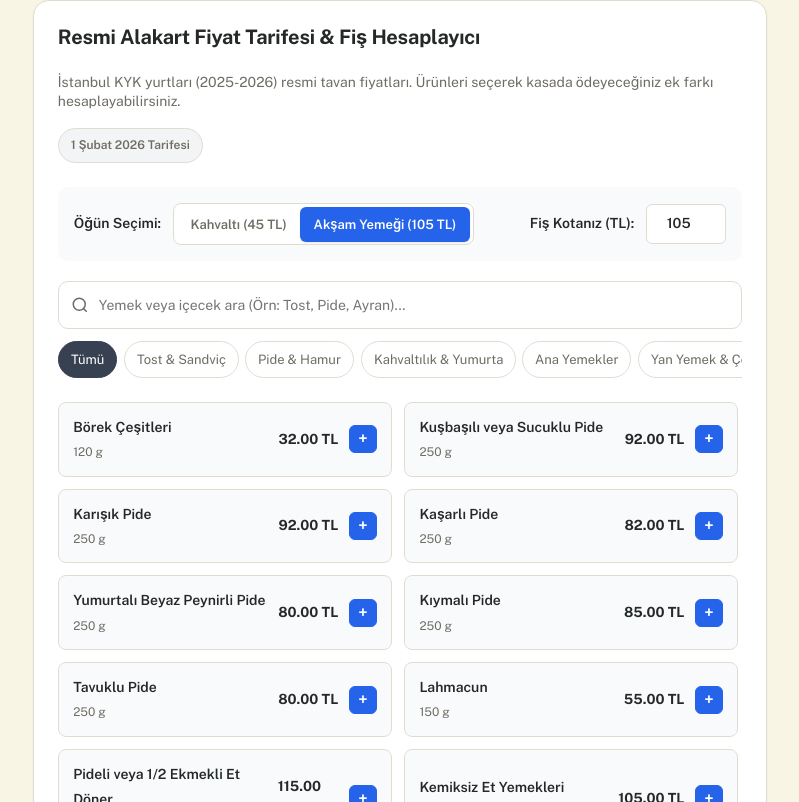
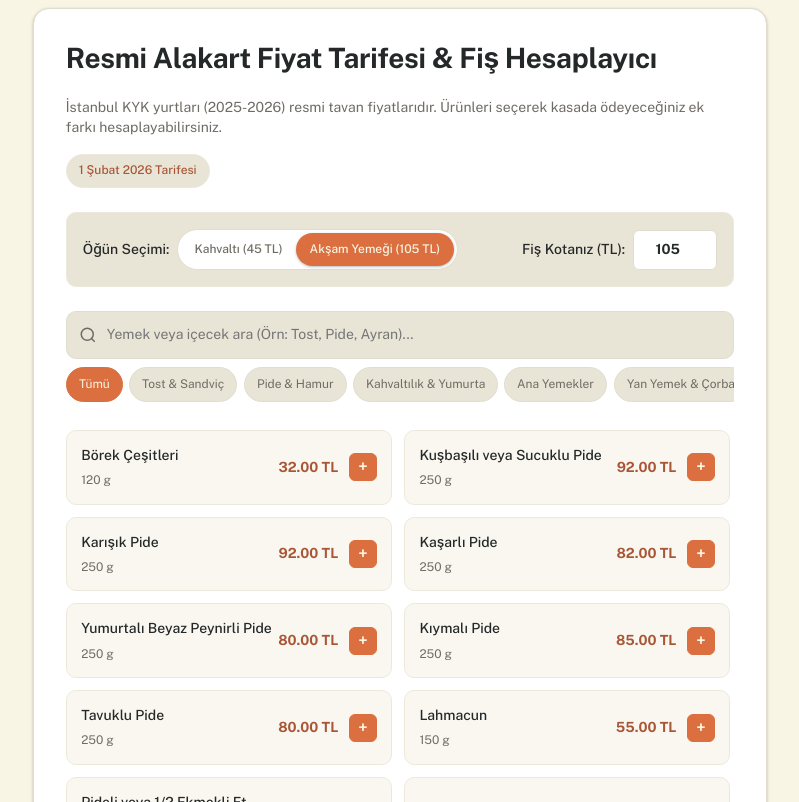
Before and after one commit to koder-cog/kepce, a SvelteKit app in the folder webapp/: page /kyk-beslenme-yardimi in a window 1280 px wide. Shown: the part 1638-2440 px from the top of the page, without its empty margins (240-1039 px from the left). Built offline with nearby package versions, Linux system fonts and the light colour scheme; a web font is replaced by a local one.

Commit message:
style(pricing): harmonize pricing calculator with Kepce design tokens and dark mode palette

```diff
--- a/webapp/src/components/features/pricing/PricingCalculator.svelte
+++ b/webapp/src/components/features/pricing/PricingCalculator.svelte
@@ -44,7 +44,6 @@
       }
       // Meal type relevance (breakfast vs dinner vs all)
       if (item.mealType !== "all" && item.mealType !== selectedMeal) {
-        // If user is searching specifically, allow finding across meals, but otherwise prioritize selected meal
         if (!q) return false;
       }
       // Search query check
@@ -85,7 +84,7 @@
         Resmi Alakart Fiyat Tarifesi & Fiş Hesaplayıcı
       </h2>
       <p class="pricing-calc__subtitle">
-        {pricingData.cityName} KYK yurtları ({pricingData.period}) resmi tavan fiyatları. Ürünleri seçerek kasada ödeyeceğiniz ek farkı hesaplayabilirsiniz.
+        {pricingData.cityName} KYK yurtları ({pricingData.period}) resmi tavan fiyatlarıdır. Ürünleri seçerek kasada ödeyeceğiniz ek farkı hesaplayabilirsiniz.
       </p>
     </div>
     <div class="pricing-calc__badge">
@@ -195,7 +194,7 @@
               {#if qty > 0}
                 <button
                   type="button"
-                  class="pricing-calc__btn-count"
+                  class="pricing-calc__btn-count is-sub"
                   onclick={() => removeItem(item.id)}
                   aria-label="Bir azalt"
                 >
@@ -272,150 +271,127 @@
 
 <style>
   .pricing-calc {
-    margin-top: 2.5rem;
-    padding: 1.5rem;
-    background: var(--color-bg-surface, #ffffff);
-    border: 1px solid var(--color-border, #e5e7eb);
-    border-radius: var(--radius-lg, 12px);
-    box-shadow: 0 1px 3px rgba(0, 0, 0, 0.05);
-  }
-
-  :global(.dark) .pricing-calc {
-    background: var(--color-bg-surface, #1e1e20);
-    border-color: var(--color-border, #2e2e32);
+    margin-top: var(--space-2xl, 2.5rem);
+    padding: var(--space-xl, 1.5rem);
+    background: var(--color-card);
+    border: 1px solid var(--color-border);
+    border-radius: var(--radius-card, 16px);
+    box-shadow: var(--shadow-sm, 0 1px 3px rgba(0, 0, 0, 0.05));
+    color: var(--color-text);
   }
 
   .pricing-calc__header {
     display: flex;
     justify-content: space-between;
     align-items: flex-start;
-    gap: 1rem;
-    margin-bottom: 1.5rem;
+    gap: var(--space-md, 1rem);
+    margin-bottom: var(--space-lg, 1.25rem);
     flex-wrap: wrap;
   }
 
   .pricing-calc__title {
-    font-size: 1.25rem;
-    font-weight: 700;
-    margin: 0 0 0.35rem 0;
-    color: var(--color-text-primary, #111827);
-  }
-
-  :global(.dark) .pricing-calc__title {
-    color: var(--color-text-primary, #f3f4f6);
+    font-family: var(--font-body);
+    font-size: var(--text-h3, 1.25rem);
+    font-weight: var(--font-weight-bold, 700);
+    margin: 0 0 0.35rem 0 !important;
+    color: var(--color-text-primary);
   }
 
   .pricing-calc__subtitle {
-    font-size: 0.875rem;
-    color: var(--color-text-secondary, #6b7280);
-    margin: 0;
-    line-height: 1.4;
+    font-size: var(--text-sm, 0.875rem);
+    color: var(--color-text-secondary);
+    margin: 0 !important;
+    line-height: var(--leading-normal, 1.4);
   }
 
   .pricing-calc__badge {
-    background: var(--color-bg-secondary, #f3f4f6);
-    border: 1px solid var(--color-border, #e5e7eb);
+    background: var(--color-surface-sunken);
+    border: 1px solid var(--color-border-light);
     padding: 0.35rem 0.75rem;
-    border-radius: 9999px;
-    font-size: 0.75rem;
-    font-weight: 600;
-    color: var(--color-text-secondary, #4b5563);
+    border-radius: var(--radius-full, 9999px);
+    font-size: var(--text-xs, 0.75rem);
+    font-weight: var(--font-weight-medium, 600);
+    color: var(--color-accent-text);
     white-space: nowrap;
-  }
-
-  :global(.dark) .pricing-calc__badge {
-    background: var(--color-bg-secondary, #28282c);
-    border-color: var(--color-border, #3a3a40);
-    color: #9ca3af;
   }
 
   .pricing-calc__controls-box {
     display: flex;
     justify-content: space-between;
     align-items: center;
-    gap: 1rem;
-    background: var(--color-bg-secondary, #f9fafb);
-    padding: 1rem;
-    border-radius: var(--radius-md, 8px);
-    margin-bottom: 1.25rem;
+    gap: var(--space-md, 1rem);
+    background: var(--color-surface-sunken);
+    padding: var(--space-md, 1rem);
+    border-radius: var(--radius-md, 10px);
+    border: 1px solid var(--color-border-light);
+    margin-bottom: var(--space-lg, 1.25rem);
     flex-wrap: wrap;
-  }
-
-  :global(.dark) .pricing-calc__controls-box {
-    background: var(--color-bg-secondary, #18181a);
   }
 
   .pricing-calc__meal-toggle,
   .pricing-calc__allowance-input {
     display: flex;
     align-items: center;
-    gap: 0.75rem;
+    gap: var(--space-sm, 0.75rem);
   }
 
   .pricing-calc__control-label {
-    font-size: 0.875rem;
-    font-weight: 600;
-    color: var(--color-text-primary, #374151);
-  }
-
-  :global(.dark) .pricing-calc__control-label {
-    color: var(--color-text-primary, #d1d5db);
+    font-size: var(--text-sm, 0.875rem);
+    font-weight: var(--font-weight-medium, 600);
+    color: var(--color-text-primary);
   }
 
   .pricing-calc__pill-group {
     display: flex;
-    background: var(--color-bg-surface, #ffffff);
+    background: var(--color-card);
     padding: 3px;
-    border-radius: 8px;
-    border: 1px solid var(--color-border, #d1d5db);
-  }
-
-  :global(.dark) .pricing-calc__pill-group {
-    background: #242428;
-    border-color: #38383e;
+    border-radius: var(--radius-full, 9999px);
+    border: 1px solid var(--color-border);
   }
 
   .pricing-calc__pill-btn {
     padding: 0.35rem 0.85rem;
-    border-radius: 6px;
+    border-radius: var(--radius-full, 9999px);
     border: none;
     background: transparent;
-    font-size: 0.8125rem;
-    font-weight: 600;
-    color: var(--color-text-secondary, #6b7280);
+    font-family: var(--font-body);
+    font-size: var(--text-xs, 0.8125rem);
+    font-weight: var(--font-weight-medium, 600);
+    color: var(--color-text-secondary);
     cursor: pointer;
-    transition: all 0.15s ease;
+    transition: all var(--dur-fast, 0.15s) ease;
   }
 
   .pricing-calc__pill-btn.is-active {
-    background: var(--color-primary, #2563eb);
-    color: #ffffff;
-    box-shadow: 0 1px 2px rgba(0, 0, 0, 0.1);
+    background: var(--color-accent-primary);
+    color: var(--color-text-on-dark, #ffffff);
+    box-shadow: var(--shadow-sm, 0 1px 2px rgba(0, 0, 0, 0.15));
   }
 
   .pricing-calc__input {
-    width: 80px;
+    width: 84px;
     padding: 0.4rem 0.6rem;
-    border: 1px solid var(--color-border, #d1d5db);
-    border-radius: 6px;
-    font-size: 0.875rem;
-    font-weight: 600;
+    border: 1px solid var(--color-border);
+    border-radius: var(--radius-sm, 6px);
+    font-family: var(--font-body);
+    font-size: var(--text-sm, 0.875rem);
+    font-weight: var(--font-weight-bold, 700);
     text-align: center;
-    background: var(--color-bg-surface, #ffffff);
-    color: var(--color-text-primary, #111827);
+    background: var(--color-card);
+    color: var(--color-text-primary);
+    outline: none;
+    transition: border-color var(--dur-fast, 0.15s) ease;
   }
 
-  :global(.dark) .pricing-calc__input {
-    background: #242428;
-    border-color: #38383e;
-    color: #f3f4f6;
+  .pricing-calc__input:focus {
+    border-color: var(--color-accent-primary);
   }
 
   .pricing-calc__filter-bar {
     display: flex;
     flex-direction: column;
-    gap: 0.75rem;
-    margin-bottom: 1.25rem;
+    gap: var(--space-sm, 0.75rem);
+    margin-bottom: var(--space-lg, 1.25rem);
   }
 
   .pricing-calc__search {
@@ -427,30 +403,25 @@
   .pricing-calc__search-icon {
     position: absolute;
     left: 0.85rem;
-    color: var(--color-text-secondary, #9ca3af);
+    color: var(--color-text-secondary);
     pointer-events: none;
   }
 
   .pricing-calc__search-input {
     width: 100%;
     padding: 0.65rem 2.2rem 0.65rem 2.5rem;
-    border: 1px solid var(--color-border, #d1d5db);
-    border-radius: var(--radius-md, 8px);
-    font-size: 0.875rem;
-    background: var(--color-bg-surface, #ffffff);
-    color: var(--color-text-primary, #111827);
+    border: 1px solid var(--color-border);
+    border-radius: var(--radius-md, 10px);
+    font-family: var(--font-body);
+    font-size: var(--text-sm, 0.875rem);
+    background: var(--color-surface-sunken);
+    color: var(--color-text-primary);
     outline: none;
-    transition: border-color 0.15s ease;
+    transition: border-color var(--dur-fast, 0.15s) ease;
   }
 
   .pricing-calc__search-input:focus {
-    border-color: var(--color-primary, #2563eb);
-  }
-
-  :global(.dark) .pricing-calc__search-input {
-    background: #18181a;
-    border-color: #2e2e32;
-    color: #f3f4f6;
+    border-color: var(--color-accent-primary);
   }
 
   .pricing-calc__search-clear {
@@ -458,7 +429,7 @@
     right: 0.75rem;
     background: none;
     border: none;
-    color: #9ca3af;
+    color: var(--color-text-secondary);
     cursor: pointer;
     font-size: 0.875rem;
     padding: 0.2rem;
@@ -474,37 +445,26 @@
 
   .pricing-calc__category-btn {
     padding: 0.35rem 0.75rem;
-    border: 1px solid var(--color-border, #e5e7eb);
-    border-radius: 9999px;
-    background: var(--color-bg-surface, #ffffff);
-    font-size: 0.8125rem;
-    color: var(--color-text-secondary, #4b5563);
+    border: 1px solid var(--color-border);
+    border-radius: var(--radius-full, 9999px);
+    background: var(--color-surface-sunken);
+    font-family: var(--font-body);
+    font-size: var(--text-xs, 0.8125rem);
+    color: var(--color-text-secondary);
     cursor: pointer;
     white-space: nowrap;
-    transition: all 0.15s ease;
+    transition: all var(--dur-fast, 0.15s) ease;
   }
 
   .pricing-calc__category-btn:hover {
-    border-color: #d1d5db;
-    background: #f9fafb;
+    border-color: var(--color-border-strong);
+    color: var(--color-text-primary);
   }
 
   .pricing-calc__category-btn.is-active {
-    background: #374151;
-    color: #ffffff;
-    border-color: #374151;
-  }
-
-  :global(.dark) .pricing-calc__category-btn {
-    background: #1e1e20;
-    border-color: #2e2e32;
-    color: #9ca3af;
-  }
-
-  :global(.dark) .pricing-calc__category-btn.is-active {
-    background: #4b5563;
-    color: #ffffff;
-    border-color: #4b5563;
+    background: var(--color-accent-primary);
+    color: var(--color-text-on-dark, #ffffff);
+    border-color: var(--color-accent-primary);
   }
 
   .pricing-calc__grid {
@@ -514,7 +474,7 @@
     max-height: 480px;
     overflow-y: auto;
     padding-right: 4px;
-    margin-bottom: 1.5rem;
+    margin-bottom: var(--space-lg, 1.25rem);
   }
 
   .pricing-calc__item {
@@ -522,40 +482,26 @@
     justify-content: space-between;
     align-items: center;
     padding: 0.75rem 0.9rem;
-    background: var(--color-bg-secondary, #f9fafb);
-    border: 1px solid var(--color-border, #e5e7eb);
-    border-radius: 8px;
-    transition: border-color 0.15s ease;
+    background: var(--color-surface-variant);
+    border: 1px solid var(--color-border-light);
+    border-radius: var(--radius-md, 10px);
+    transition: border-color var(--dur-fast, 0.15s) ease, background var(--dur-fast, 0.15s) ease;
   }
 
   .pricing-calc__item.is-selected {
-    border-color: var(--color-primary, #2563eb);
-    background: #eff6ff;
-  }
-
-  :global(.dark) .pricing-calc__item {
-    background: #18181a;
-    border-color: #28282c;
-  }
-
-  :global(.dark) .pricing-calc__item.is-selected {
-    background: #1e293b;
-    border-color: #3b82f6;
+    border-color: var(--color-accent-primary);
+    background: var(--color-accent-subtle);
   }
 
   .pricing-calc__item-name {
-    font-size: 0.875rem;
-    font-weight: 600;
-    color: var(--color-text-primary, #1f2937);
-  }
-
-  :global(.dark) .pricing-calc__item-name {
-    color: var(--color-text-primary, #e5e7eb);
+    font-size: var(--text-sm, 0.875rem);
+    font-weight: var(--font-weight-medium, 600);
+    color: var(--color-text-primary);
   }
 
   .pricing-calc__item-portion {
-    font-size: 0.75rem;
-    color: var(--color-text-secondary, #6b7280);
+    font-size: var(--text-xs, 0.75rem);
+    color: var(--color-text-secondary);
     margin-top: 2px;
   }
 
@@ -566,13 +512,9 @@
   }
 
   .pricing-calc__item-price {
-    font-size: 0.875rem;
-    font-weight: 700;
-    color: var(--color-text-primary, #111827);
-  }
-
-  :global(.dark) .pricing-calc__item-price {
-    color: #f9fafb;
+    font-size: var(--text-sm, 0.875rem);
+    font-weight: var(--font-weight-bold, 700);
+    color: var(--color-accent-text);
   }
 
   .pricing-calc__counter {
@@ -584,93 +526,87 @@
   .pricing-calc__btn-count {
     width: 28px;
     height: 28px;
-    border-radius: 6px;
-    border: 1px solid var(--color-border, #d1d5db);
-    background: var(--color-bg-surface, #ffffff);
-    color: var(--color-text-primary, #374151);
+    border-radius: var(--radius-sm, 6px);
+    border: 1px solid var(--color-border);
+    background: var(--color-card);
+    color: var(--color-text-primary);
     font-size: 1rem;
     font-weight: 700;
     display: flex;
     align-items: center;
     justify-content: center;
     cursor: pointer;
-    transition: all 0.15s ease;
+    transition: all var(--dur-fast, 0.15s) ease;
   }
 
   .pricing-calc__btn-count.is-add {
-    background: var(--color-primary, #2563eb);
-    color: #ffffff;
-    border-color: var(--color-primary, #2563eb);
+    background: var(--color-accent-primary);
+    color: var(--color-text-on-dark, #ffffff);
+    border-color: var(--color-accent-primary);
   }
 
-  :global(.dark) .pricing-calc__btn-count {
-    background: #28282c;
-    border-color: #38383e;
-    color: #d1d5db;
+  .pricing-calc__btn-count.is-add:hover {
+    background: var(--color-accent-primary-hover);
   }
 
-  :global(.dark) .pricing-calc__btn-count.is-add {
-    background: #2563eb;
-    color: #ffffff;
-    border-color: #2563eb;
+  .pricing-calc__btn-count.is-sub:hover {
+    border-color: var(--color-border-strong);
+    color: var(--color-error);
   }
 
   .pricing-calc__count-badge {
-    font-size: 0.8125rem;
-    font-weight: 700;
+    font-size: var(--text-xs, 0.8125rem);
+    font-weight: var(--font-weight-bold, 700);
     min-width: 16px;
     text-align: center;
+    color: var(--color-accent-text);
   }
 
   .pricing-calc__empty {
     grid-column: 1 / -1;
-    padding: 2rem;
+    padding: var(--space-2xl, 2rem);
     text-align: center;
-    color: var(--color-text-secondary, #6b7280);
-    font-size: 0.875rem;
+    color: var(--color-text-secondary);
+    font-size: var(--text-sm, 0.875rem);
   }
 
   /* Summary Drawer / Box */
   .pricing-calc__summary {
-    background: var(--color-bg-surface, #ffffff);
-    border: 2px solid var(--color-border, #d1d5db);
-    border-radius: var(--radius-lg, 12px);
-    padding: 1.25rem;
-    box-shadow: 0 4px 6px -1px rgba(0, 0, 0, 0.05);
-  }
-
-  :global(.dark) .pricing-calc__summary {
-    background: #18181a;
-    border-color: #3a3a40;
+    background: var(--color-surface-elevated);
+    border: 2px solid var(--color-border);
+    border-radius: var(--radius-card, 14px);
+    padding: var(--space-lg, 1.25rem);
+    box-shadow: var(--shadow-md, 0 4px 6px -1px rgba(0, 0, 0, 0.1));
   }
 
   .pricing-calc__summary-header {
-    margin-bottom: 1rem;
-    border-bottom: 1px dashed var(--color-border, #e5e7eb);
-    padding-bottom: 0.75rem;
-  }
-
-  :global(.dark) .pricing-calc__summary-header {
-    border-color: #2e2e32;
+    margin-bottom: var(--space-md, 1rem);
+    border-bottom: 1px dashed var(--color-border);
+    padding-bottom: var(--space-sm, 0.75rem);
   }
 
   .pricing-calc__summary-title {
     display: flex;
     justify-content: space-between;
     align-items: center;
-    font-size: 0.9375rem;
-    font-weight: 700;
-    margin-bottom: 0.65rem;
+    font-size: var(--text-sm, 0.9375rem);
+    font-weight: var(--font-weight-bold, 700);
+    color: var(--color-text-primary);
+    margin-bottom: var(--space-sm, 0.65rem);
   }
 
   .pricing-calc__btn-clear {
     background: none;
     border: none;
-    color: #ef4444;
-    font-size: 0.8125rem;
-    font-weight: 600;
+    color: var(--color-error, #d2564a);
+    font-size: var(--text-xs, 0.8125rem);
+    font-weight: var(--font-weight-medium, 600);
     cursor: pointer;
     padding: 0;
+  }
+
+  .pricing-calc__btn-clear:hover {
+    text-decoration: underline;
   }
 
   .pricing-calc__summary-chips {
@@ -683,26 +619,22 @@
     display: inline-flex;
     align-items: center;
     gap: 0.35rem;
-    background: var(--color-bg-secondary, #f3f4f6);
+    background: var(--color-surface-sunken);
+    border: 1px solid var(--color-border-light);
     padding: 0.25rem 0.6rem;
-    border-radius: 6px;
-    font-size: 0.8125rem;
-    color: var(--color-text-primary, #374151);
-  }
-
-  :global(.dark) .pricing-calc__summary-chip {
-    background: #242428;
-    color: #e5e7eb;
+    border-radius: var(--radius-sm, 6px);
+    font-size: var(--text-xs, 0.8125rem);
+    color: var(--color-text-primary);
   }
 
   .chip-qty {
-    color: var(--color-primary, #2563eb);
+    color: var(--color-accent-text);
   }
 
   .chip-remove {
     background: none;
     border: none;
-    color: #9ca3af;
+    color: var(--color-text-secondary);
     cursor: pointer;
     font-size: 0.75rem;
     padding: 0;
@@ -710,14 +642,14 @@
   }
 
   .chip-remove:hover {
-    color: #ef4444;
+    color: var(--color-error, #d2564a);
   }
 
   .pricing-calc__summary-footer {
     display: flex;
     justify-content: space-between;
     align-items: center;
-    gap: 1rem;
+    gap: var(--space-md, 1rem);
     flex-wrap: wrap;
   }
 
@@ -728,14 +660,15 @@
   }
 
   .metric-label {
-    font-size: 0.75rem;
-    color: var(--color-text-secondary, #6b7280);
-    font-weight: 500;
+    font-size: var(--text-xs, 0.75rem);
+    color: var(--color-text-secondary);
+    font-weight: var(--font-weight-medium, 500);
   }
 
   .metric-val {
-    font-size: 1.125rem;
-    font-weight: 700;
+    font-size: var(--text-lg, 1.125rem);
+    font-weight: var(--font-weight-bold, 700);
+    color: var(--color-text-primary);
   }
 
   .pricing-calc__metric-status {
@@ -746,44 +679,36 @@
   }
 
   .status-badge {
-    font-size: 0.8125rem;
-    font-weight: 700;
+    font-size: var(--text-xs, 0.8125rem);
+    font-weight: var(--font-weight-bold, 700);
     padding: 0.25rem 0.65rem;
-    border-radius: 9999px;
+    border-radius: var(--radius-full, 9999px);
   }
 
   .status-badge.is-green {
-    background: #dcfce7;
-    color: #166534;
-  }
-
-  :global(.dark) .status-badge.is-green {
-    background: #14532d;
-    color: #86efac;
+    background: rgba(173, 209, 138, 0.15);
+    color: var(--color-success-text);
+    border: 1px solid var(--color-success);
   }
 
   .status-badge.is-orange {
-    background: #ffedd5;
-    color: #9a3412;
-  }
-
-  :global(.dark) .status-badge.is-orange {
-    background: #7c2d12;
-    color: #fdba74;
+    background: rgba(236, 191, 127, 0.15);
+    color: var(--color-warning-text);
+    border: 1px solid var(--color-warning);
   }
 
   .status-sub {
-    font-size: 0.8125rem;
-    color: var(--color-text-secondary, #4b5563);
+    font-size: var(--text-xs, 0.8125rem);
+    color: var(--color-text-secondary);
   }
 
-  :global(.dark) .status-sub {
-    color: #9ca3af;
+  .status-sub strong {
+    color: var(--color-accent-text);
   }
 
   @media (max-width: 640px) {
     .pricing-calc {
-      padding: 1rem;
+      padding: var(--space-md, 1rem);
     }
     .pricing-calc__controls-box,
     .pricing-calc__summary-footer {
```
